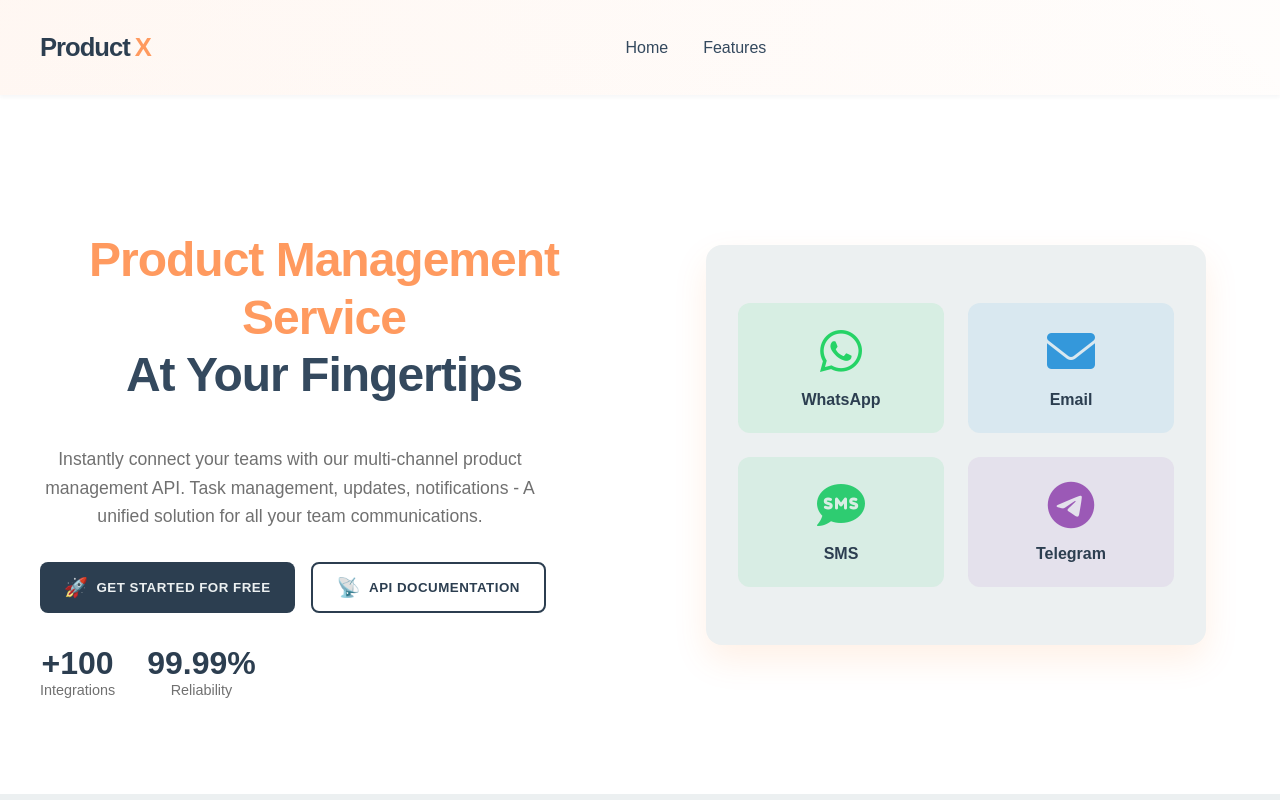
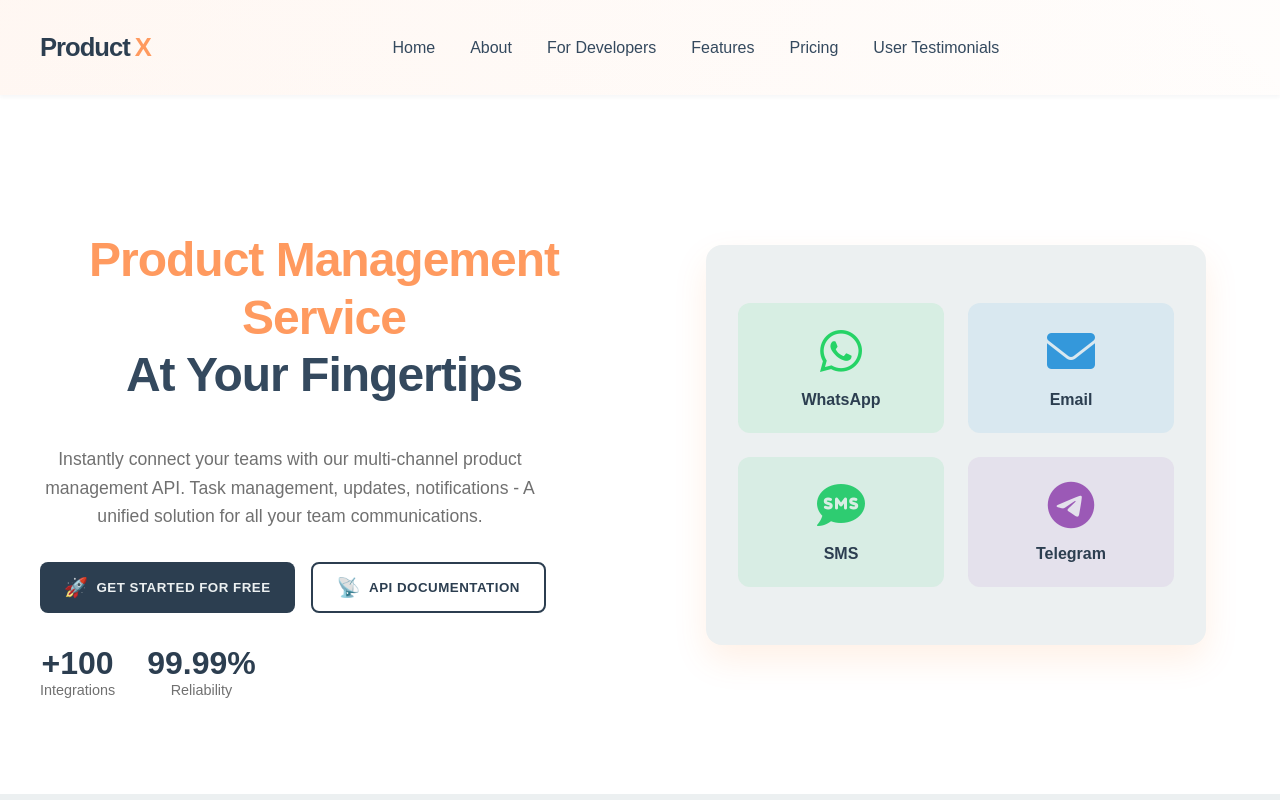
Before and after one commit to z1004-2002/ProductX_Presentation, a React (Create React App) app: page / in a window 1280 px wide. Shown: the top 800 px of the page. Built offline with nearby package versions, Linux system fonts and the light colour scheme.

Commit message:
Add smooth scrolling functionality for navigation links in Header component

```diff
--- a/src/components/Header/Header.js
+++ b/src/components/Header/Header.js
@@ -6,9 +6,50 @@ const Header = () => {
   const navigate = useNavigate();
   const [isMenuOpen, setIsMenuOpen] = useState(false);
 
+  const handleAboutScroll = (e) => {
+    e.preventDefault();
+    const featuresSection = document.querySelector('.about-section');
+    if (featuresSection) {
+      featuresSection.scrollIntoView({
+        behavior: 'smooth',
+        block: 'start'
+      });
+    }
+  };
+
   const handleFeaturesScroll = (e) => {
     e.preventDefault();
     const featuresSection = document.querySelector('.features');
+    if (featuresSection) {
+      featuresSection.scrollIntoView({
+        behavior: 'smooth',
+        block: 'start'
+      });
+    }
+  };
+  const handleDeveloperScroll = (e) => {
+    e.preventDefault();
+    const featuresSection = document.querySelector('.developpers-section');
+    if (featuresSection) {
+      featuresSection.scrollIntoView({
+        behavior: 'smooth',
+        block: 'start'
+      });
+    }
+  };
+  const handlePricingScroll = (e) => {
+    e.preventDefault();
+    const featuresSection = document.querySelector('.pricing-section');
+    if (featuresSection) {
+      featuresSection.scrollIntoView({
+        behavior: 'smooth',
+        block: 'start'
+      });
+    }
+  };
+  const handleTestiScroll = (e) => {
+    e.preventDefault();
+    const featuresSection = document.querySelector('.temoignages-page');
     if (featuresSection) {
       featuresSection.scrollIntoView({
         behavior: 'smooth',
@@ -44,8 +85,11 @@ const Header = () => {
         <nav className={`navigation ${isMenuOpen ? 'menu-open' : ''}`}>
           <ul className="nav-links">
             <li><Link to="/" onClick={toggleMenu}>Home</Link></li>
+            <li><a href="#about-section" onClick={(e) => { handleAboutScroll(e); toggleMenu(); }}>About</a></li>
+            <li><a href="#about-section" onClick={(e) => { handleDeveloperScroll(e); toggleMenu(); }}>For Developers</a></li>
             <li><a href="#features" onClick={(e) => { handleFeaturesScroll(e); toggleMenu(); }}>Features</a></li>
-            {/* <li><Link to="/temoignages" onClick={toggleMenu}>Témoignages</Link></li>       */}
+            <li><a href="#about-section" onClick={(e) => { handlePricingScroll(e); toggleMenu(); }}>Pricing</a></li>
+            <li><a href="#about-section" onClick={(e) => { handleTestiScroll(e); toggleMenu(); }}>User Testimonials</a></li>
           </ul>
         </nav>
 
```
